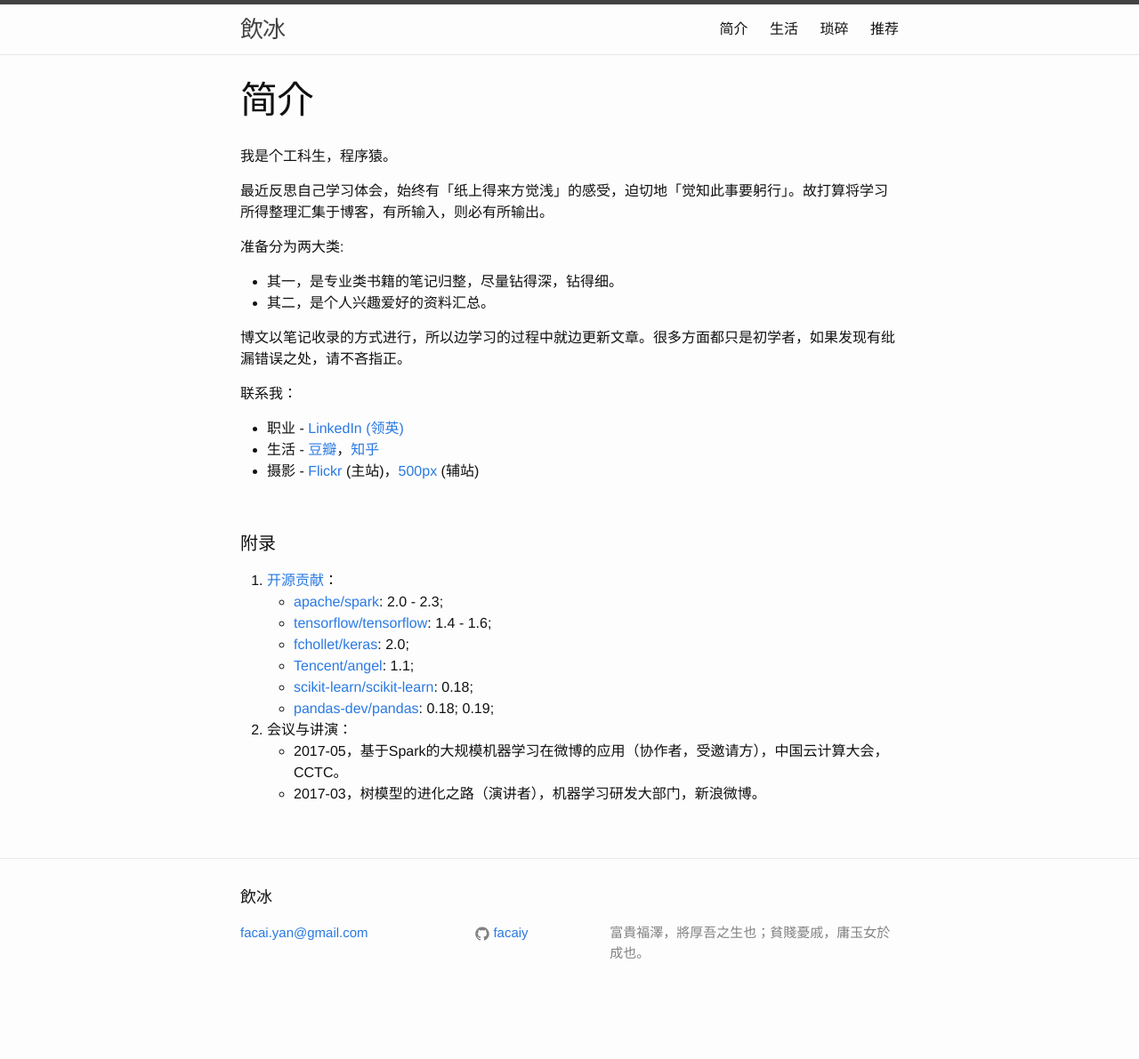
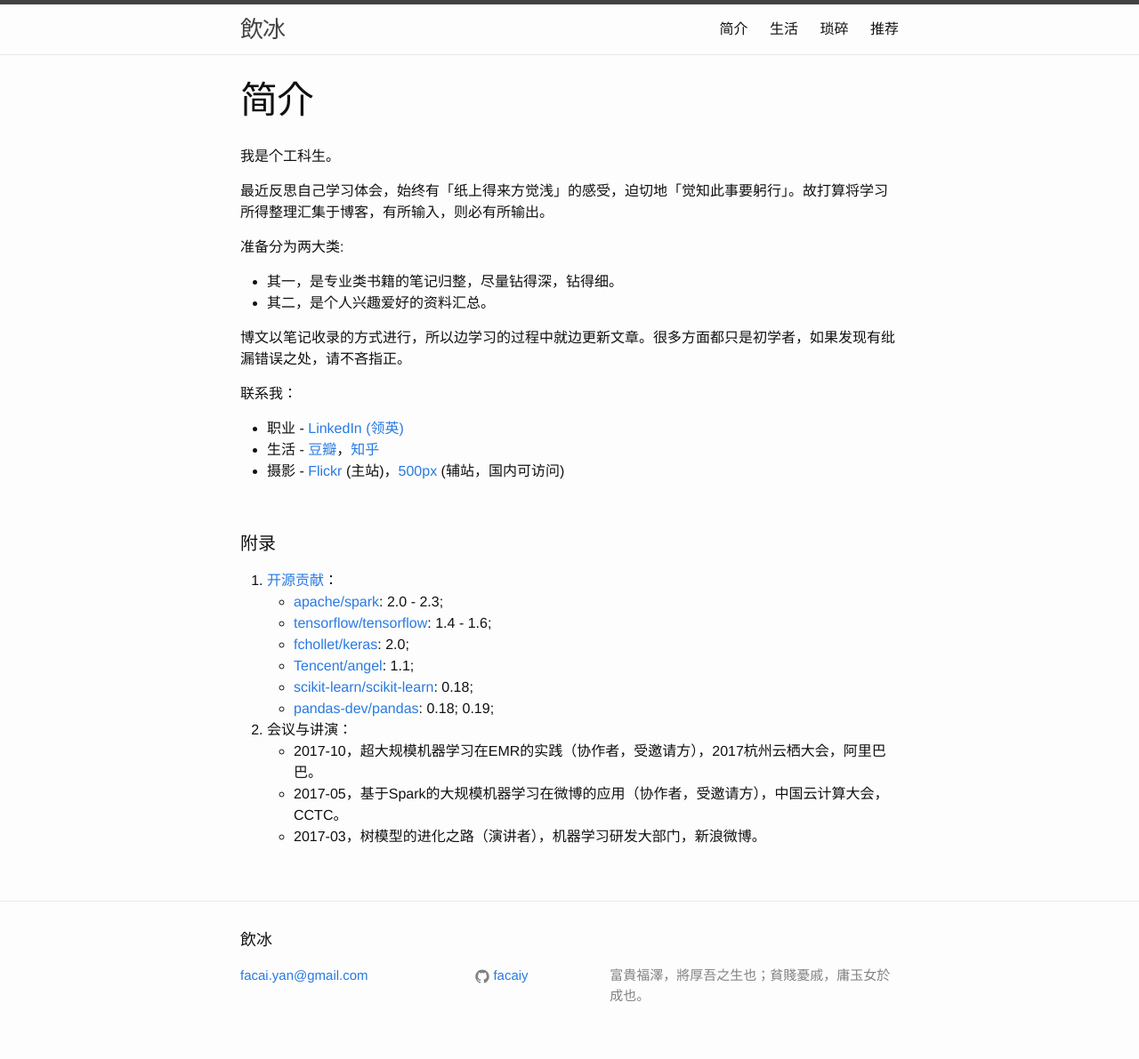
Before and after one commit to facaiy/facaiy.github.io, a Jekyll site: the page built from about.md, in a window 1280 px wide. Shown: the whole page at 89% size. Built offline with Jekyll 4.4.1, drawn with Linux system fonts in a browser that asks for light colours; comment, search, counter and statistics services are not loaded; before the commit the page ends 1143 px from its top, so only the background shows below that.

Commit message:
简介：增加会议

```diff
--- a/about.md
+++ b/about.md
@@ -4,7 +4,7 @@ title: 简介
 permalink: /about/
 ---
 
-我是个工科生，程序猿。
+我是个工科生。
 
 最近反思自己学习体会，始终有「纸上得来方觉浅」的感受，迫切地「觉知此事要躬行」。故打算将学习所得整理汇集于博客，有所输入，则必有所输出。
 
@@ -19,7 +19,7 @@ permalink: /about/
 
 + 职业 - [LinkedIn (领英)](https://www.linkedin.com/in/facaiy)
 + 生活 - [豆瓣](https://www.douban.com/people/facaiy/)，[知乎](https://www.zhihu.com/people/banyuan/)
-+ 摄影 - [Flickr](https://www.flickr.com/photos/ningchi/) (主站)，[500px](https://500px.me/facai) (辅站)
++ 摄影 - [Flickr](https://www.flickr.com/photos/ningchi/) (主站)，[500px](https://500px.me/facai) (辅站，国内可访问)
 
 
 <br/>
@@ -34,5 +34,6 @@ permalink: /about/
    + [scikit-learn/scikit-learn](https://github.com/scikit-learn/scikit-learn): 0.18;
    + [pandas-dev/pandas](https://github.com/pandas-dev/pandas): 0.18; 0.19;
 2. 会议与讲演：
+   + 2017-10，超大规模机器学习在EMR的实践（协作者，受邀请方），2017杭州云栖大会，阿里巴巴。
    + 2017-05，基于Spark的大规模机器学习在微博的应用（协作者，受邀请方），中国云计算大会，CCTC。
    + 2017-03，树模型的进化之路（演讲者），机器学习研发大部门，新浪微博。
```
